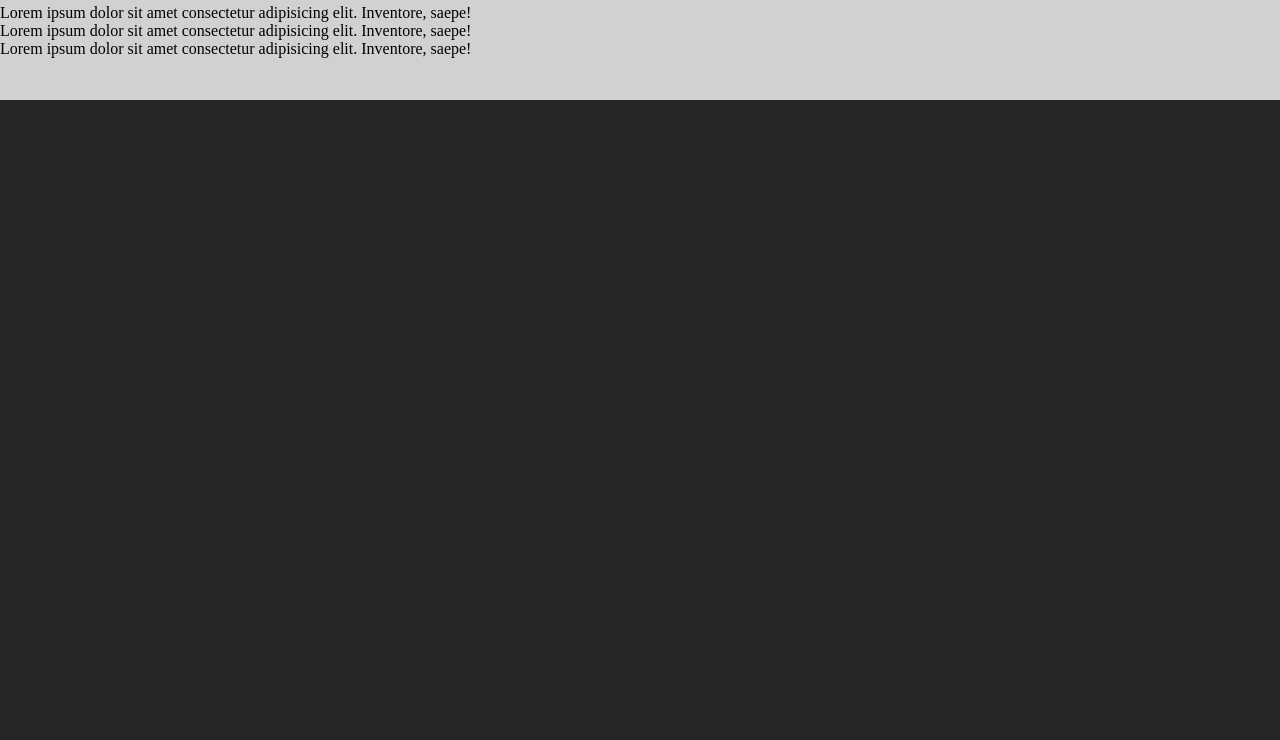
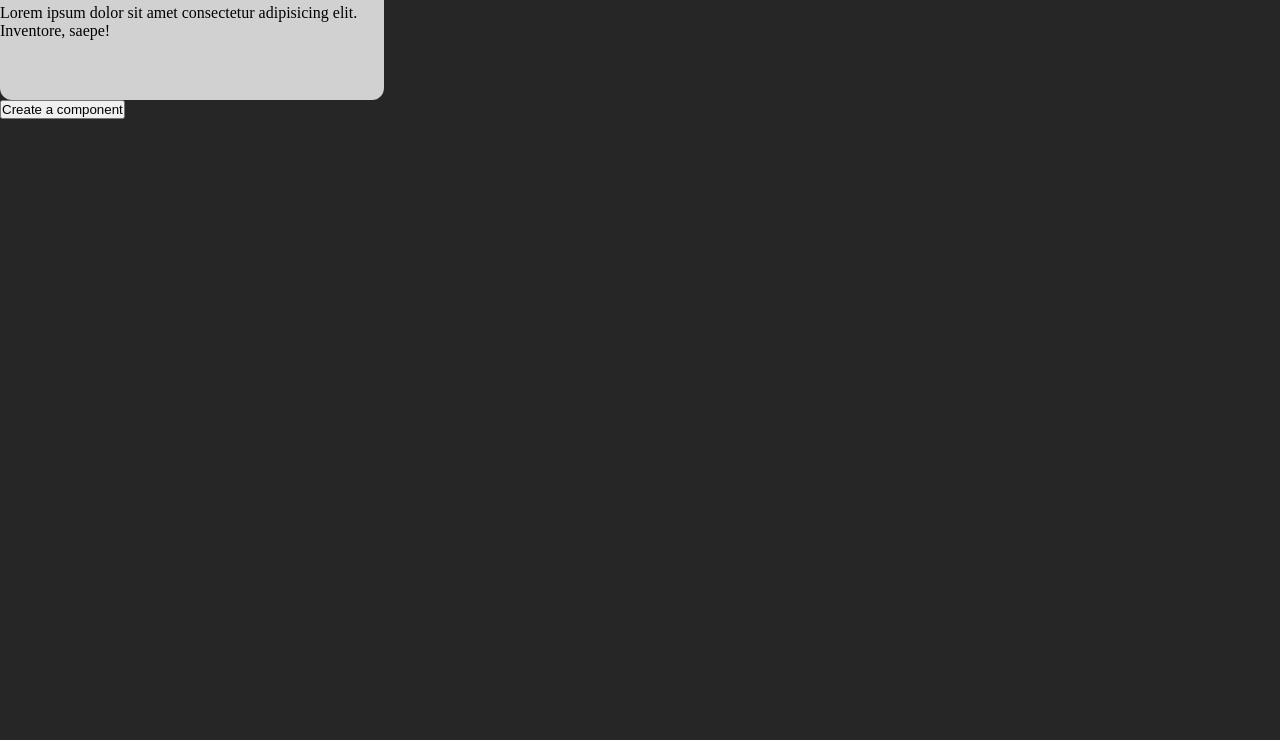
Before and after one commit to yigitsr/HTML-JS-Component, a plain HTML site: page html-js-call-component/second.html in a window 1280 px wide. Shown: the part 60-800 px from the top of the page. Drawn offline with Linux system fonts and the light colour scheme.

Commit message:
Add files via upload

```diff
--- a/html-js-call-component/second.html
+++ b/html-js-call-component/second.html
@@ -5,42 +5,32 @@
     <meta name="viewport" content="width=device-width, initial-scale=1.0">
     <title>Home</title>
 </head>
-
 <style>
     *{
         margin: 0;
         padding: 0;
         box-sizing: border-box;
     }
-
     body{
         background: #262626;
     }
-
     .container{
         background: #d1d1d1;
-        width: 100%;
+        width: 30%;
         height: 20vh;
+        border-radius: 12px;
     }
 </style>
-
 <body>
 
-
-
-    <div id="container" class="container">
-
-    </div>
-
+    <div id="container" class="container"></div>
+    <button onclick="createComponent()" >Create a component</button>
 
     <script>
-
         function renderContainer(){
                 return `
                     <h1>Lorem Ipsum</h1>
                     <h2>Dolor sit amet</h2>
-                    <p>Lorem ipsum dolor sit amet consectetur adipisicing elit. Inventore, saepe!</p>
-                    <p>Lorem ipsum dolor sit amet consectetur adipisicing elit. Inventore, saepe!</p>
                     <p>Lorem ipsum dolor sit amet consectetur adipisicing elit. Inventore, saepe!</p>
                 `;
         }
@@ -50,8 +40,10 @@
 
         load();
 
+        function createComponent(){
+            document.getElementById('container').innerHTML += renderContainer();
+        }
+
     </script>
-
-
 </body>
 </html>
```
Also changed, not shown: html-js-call-component/index.html (+0 -3 lines).
